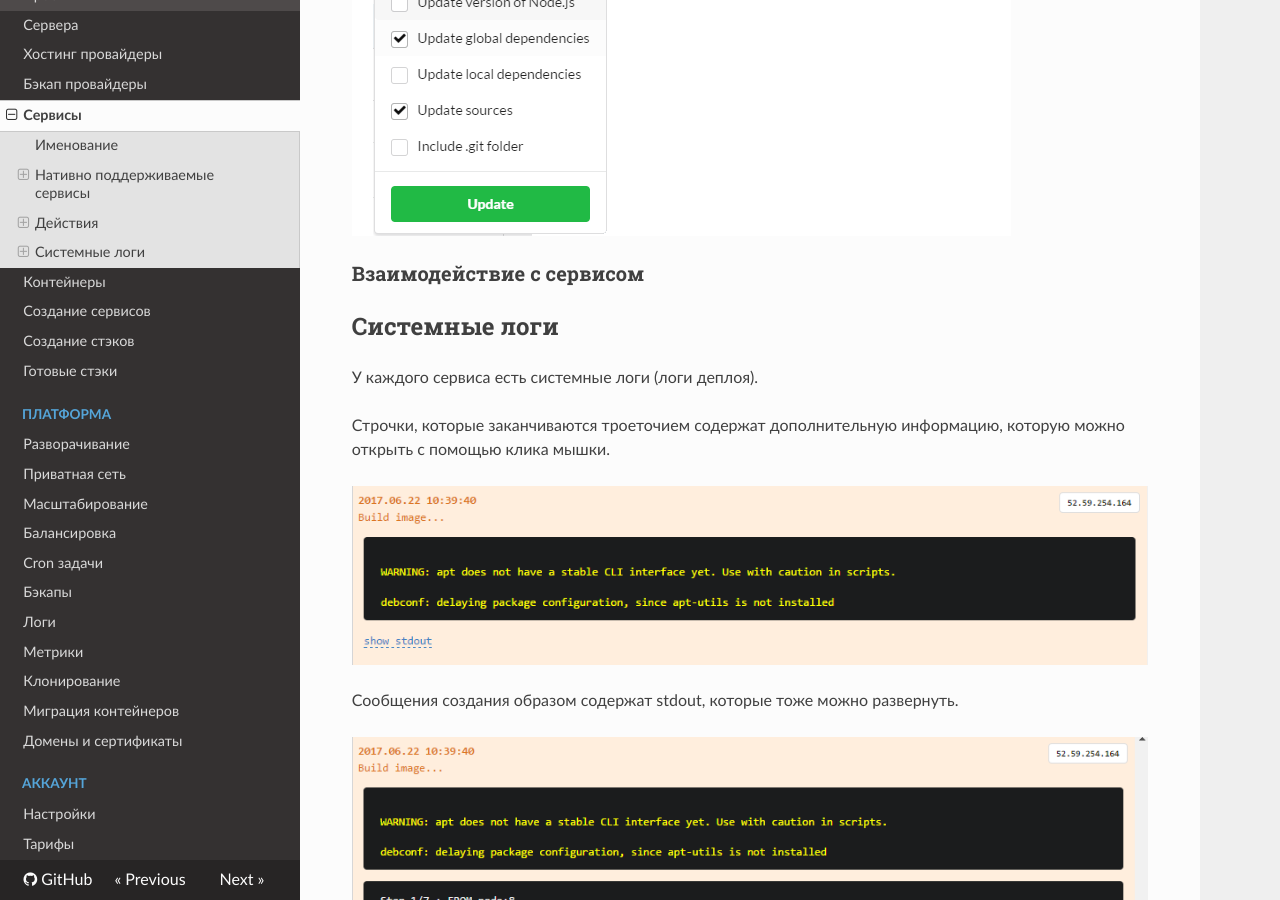
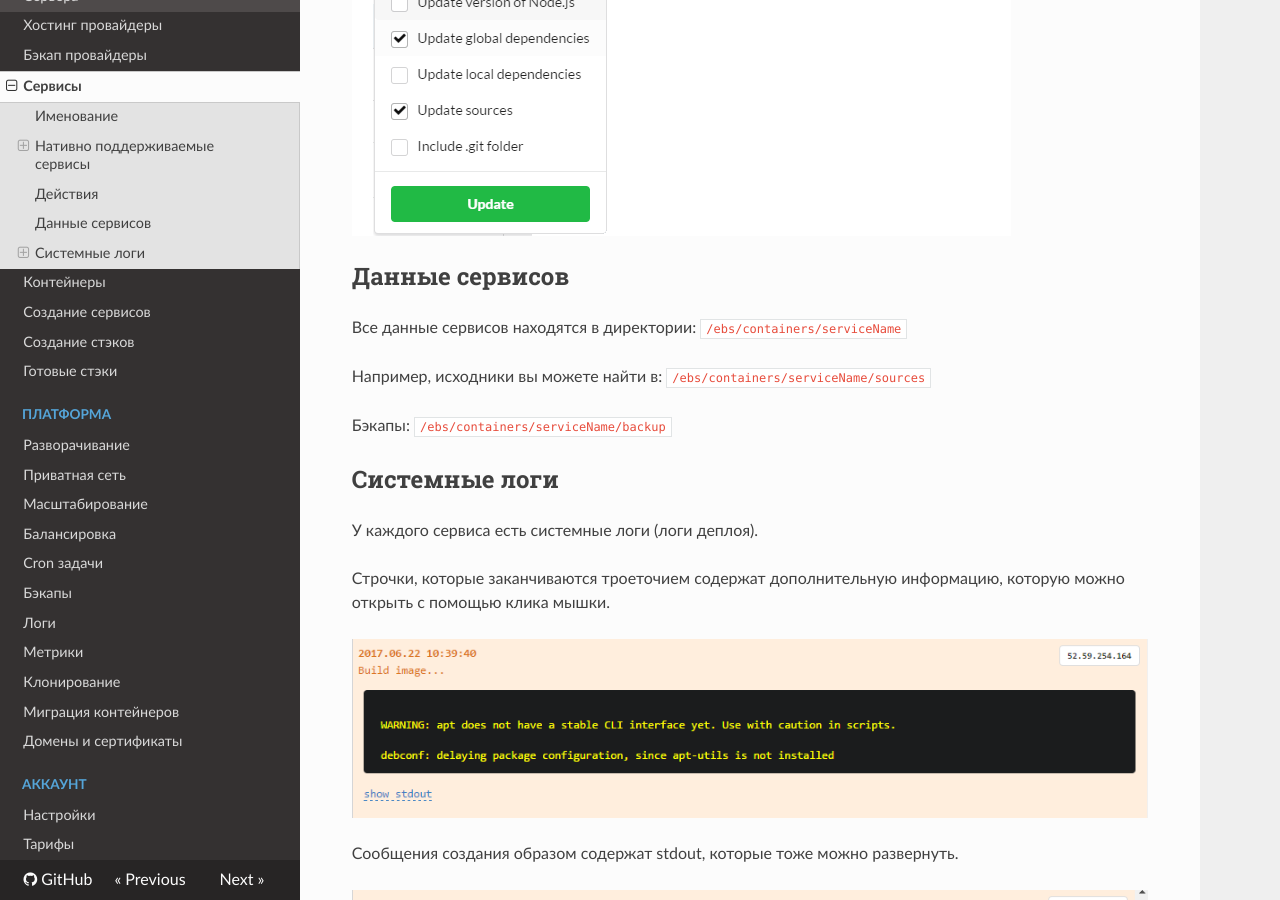
Before and after one commit to d2cio/docs-ru, an MkDocs documentation site: the page built from docs/getting-started/services.md, in a window 1280 px wide and 900 px high, scrolled down 2543 px. Built offline with MkDocs 1.6.1, drawn with Linux system fonts in a browser that asks for light colours; nearby versions of some CDN libraries; old or Windows-style settings are respelled for this version of MkDocs.

Commit message:
Additional info to services, hosts, backups pages

```diff
--- a/docs/getting-started/services.md
+++ b/docs/getting-started/services.md
@@ -76,8 +76,16 @@ D2C запускает ваши сервисы/приложения внутри
 
 ![Application actions](../img/app_actions.png)
 
+## Данные сервисов
 
-### Взаимодействие с сервисом
+Все данные сервисов находятся в директории:
+`/ebs/containers/serviceName`
+
+Например, исходники вы можете найти в:
+`/ebs/containers/serviceName/sources`
+
+Бэкапы:
+`/ebs/containers/serviceName/backup`
 
 ## Системные логи
 
@@ -92,7 +100,6 @@ D2C запускает ваши сервисы/приложения внутри
 ![Stdout log](../img/stdout.png)
 
 
-
 ### Как выглядит страница сервиса
 
 ![Service page](../img/servicepage.jpg)
```
Also changed, not shown: docs/getting-started/hosts.md (+11 -0 lines), docs/platform/backups.md (+8 -0 lines).
